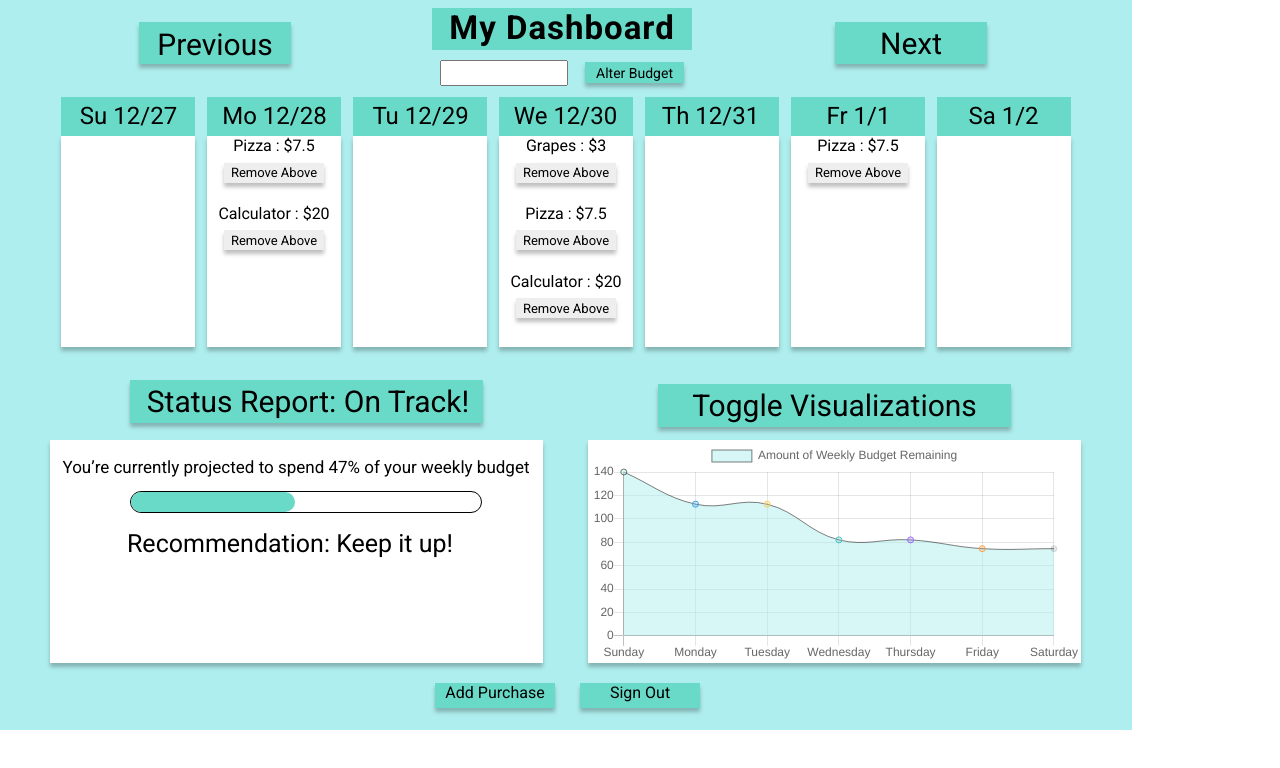
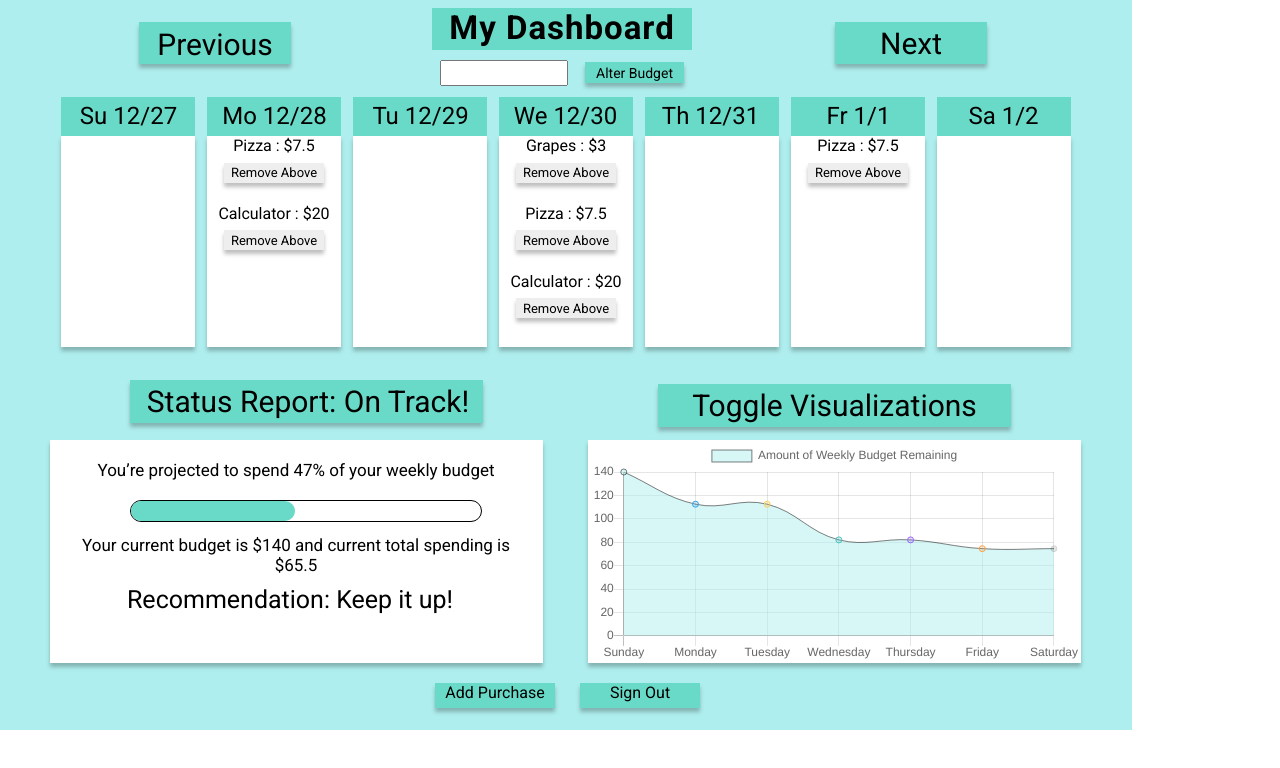
Before and after one commit to skidambi3/BudgetApp, a React (Create React App) app in the folder dashboard/: page / in a window 1280 px wide. Shown: the top 768 px of the page. Built offline with nearby package versions, Linux system fonts and the light colour scheme.

Commit message:
added other status metrics

```diff
--- a/dashboard/src/App.js
+++ b/dashboard/src/App.js
@@ -209,9 +209,12 @@ function App() {
 
 
 
-        <span id="e2_91">You’re currently projected to spend {Math.round(findPurchaseTotal(account, firstDay) / account.weeklyBudget * 100)}% of your weekly budget</span>
+        <span id="e2_91">You’re projected to spend {Math.round(findPurchaseTotal(account, firstDay) / account.weeklyBudget * 100)}% of your weekly budget</span>
         <span id="recommendation">Recommendation: {statusMessage(account, account.weeklyBudget, vals, firstDay)[1]}
         </span>
+        <span id="total-spending">Your current budget is ${account.weeklyBudget} and current total spending is ${findPurchaseTotal(account, firstDay)}</span>
+
+
         <div id="add-purchase" onClick={() => addPurchase(examplePurchase,account,handleChange)}>  Add Purchase</div>
         <div id="sign-out"> Sign Out</div>
         <input id ="alter-budget-input" type="text" name="budget" />
--- a/dashboard/src/Figma.css
+++ b/dashboard/src/Figma.css
@@ -307,7 +307,7 @@
 	height:21px;
 	position:absolute;
 	left:40px;
-	top:529px;
+	top:585px;
 	font-family:Roboto;
 	text-align:center;
 	font-size:25px;
@@ -598,7 +598,23 @@
 	height:20px;
 	position:absolute;
 	left:62px;
-	top:457px;
+	top:460px;
+	text-align:center;
+	font-size:17px;
+	font-family:Roboto;
+
+	letter-spacing:0;
+	line-height:undefined;
+}
+
+#total-spending {
+	color:rgba(0, 0, 0, 1);
+	opacity:1;
+	width:468px;
+	height:20px;
+	position:absolute;
+	left:62px;
+	top:535px;
 	text-align:center;
 	font-size:17px;
 	font-family:Roboto;
--- a/dashboard/src/ProgressBar.css
+++ b/dashboard/src/ProgressBar.css
@@ -8,7 +8,7 @@
     border-radius:50px;
     position:absolute;
 	left:130px;
-	top:491px;
+	top:500px;
 }
 
 .filler {
```
Also changed, not shown: 1 other file (tests, documents, lock files or other folders).
